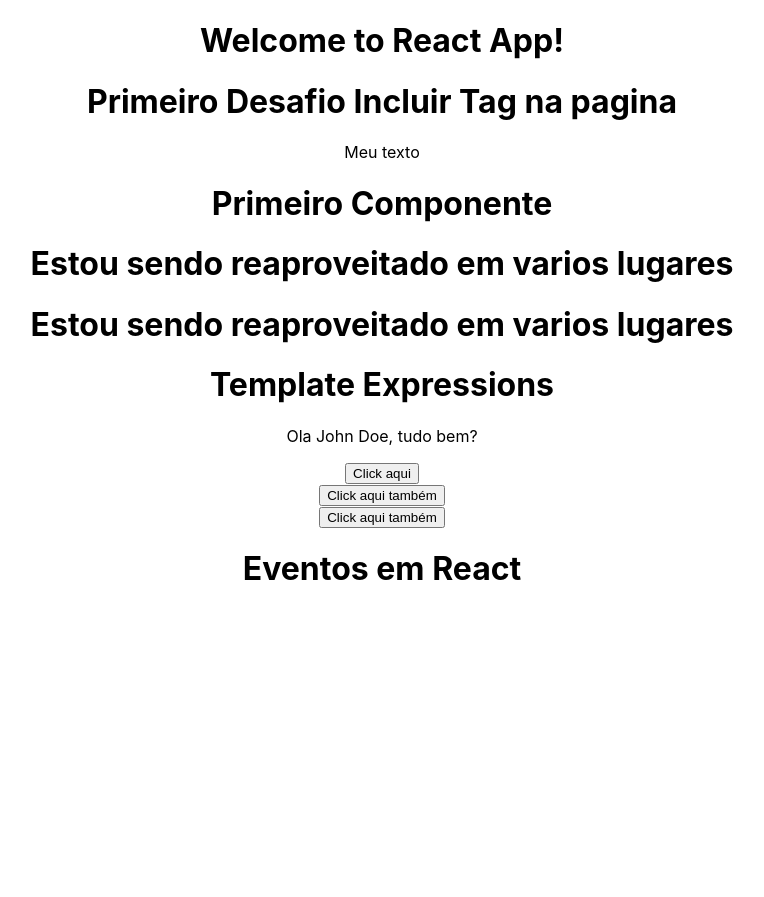
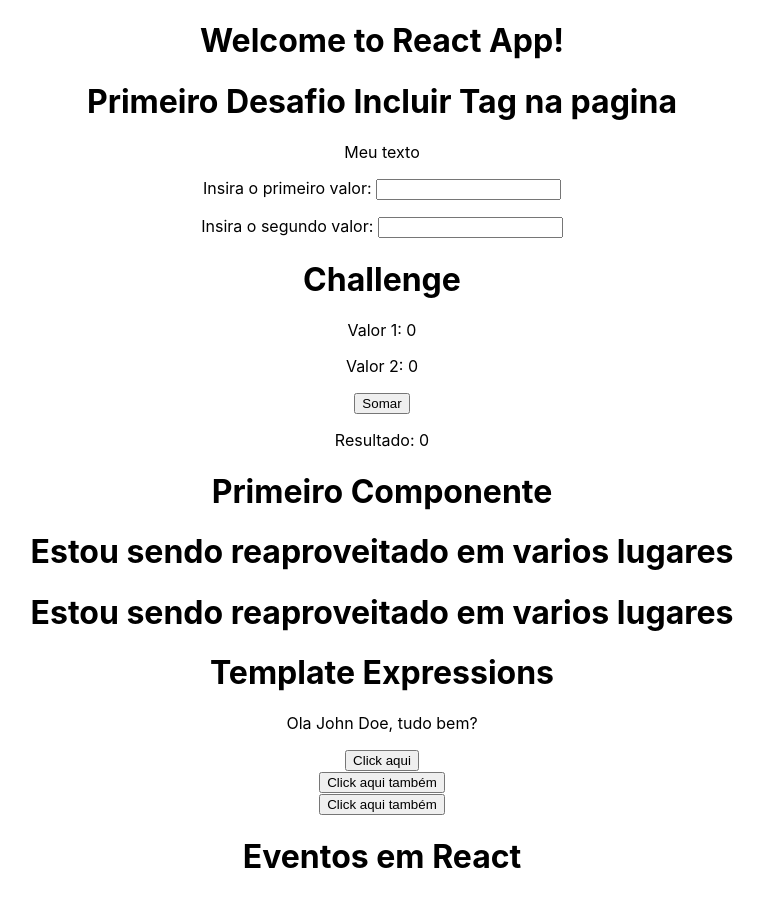
Before and after one commit to thallysonsalazar2025/CursoReact, a React (Create React App) app: page / in a window 1280 px wide. Shown: the whole page, without its empty margins (258-1022 px from the left). Before the commit the page ends 800 px from the top, so only its background shows below. Built offline with nearby package versions, Linux system fonts and the light colour scheme.

Commit message:
[REACT-001] Desafio do Modulo de fundamentos do React

```diff
--- a/src/App.tsx
+++ b/src/App.tsx
@@ -1,17 +1,26 @@
-import React from 'react';
+import React, { useState } from 'react';
 import './App.css';
 import FirstComponents from './components/FirstComponents';
 import TemplateExpressions from "./components/TemplateExpressions";
 import MyComponent from "./components/MyComponent";
 import Events from "./components/Events";
+import Challenge from "./components/Challenge";
 // comentario comun
 function App() {
+  const [n1, setN1] = useState(0);
+  const [n2, setN2] = useState(0);
+
   return (
     <div className="App">
      <h1>Welcome to React App!</h1>
         {/* Primeiro Desafio Incluir Tag na pagina */}
         <h1>Primeiro Desafio Incluir Tag na pagina</h1>
         <p className="teste">Meu texto</p>
+        {/* recebe os valores para o metodo challenge */}
+        <p>Insira o primeiro valor: <input type="number" onChange={(e) => setN1(Number(e.target.value))} /></p>
+        <p>Insira o segundo valor: <input type="number" onChange={(e) => setN2(Number(e.target.value))} /></p>
+        {/* atribua ao metodo challenge os valores vindo do input*/}
+        { Challenge(n1, n2)}
         <FirstComponents />
         <MyComponent   />
         <TemplateExpressions />
--- /dev/null
+++ b/src/components/Challenge.js
@@ -0,0 +1,23 @@
+import React, { useState } from 'react';
+
+const Challenge = (x, y) => {
+    const value1 = x;
+    const value2 = y;
+    const [result, setResult] = useState(0);
+
+    const handleSum = () => {
+        setResult(value1 + value2);
+    };
+
+    return (
+    <div>
+        <h1>Challenge</h1>
+        <p>Valor 1: {value1}</p>
+        <p>Valor 2: {value2}</p>
+        <button onClick={handleSum}>Somar</button>
+        <p>Resultado: {result}</p>
+    </div>
+
+    );
+};
+export default Challenge;
```
